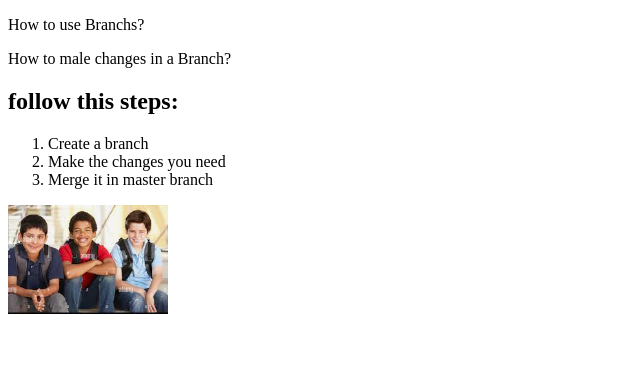
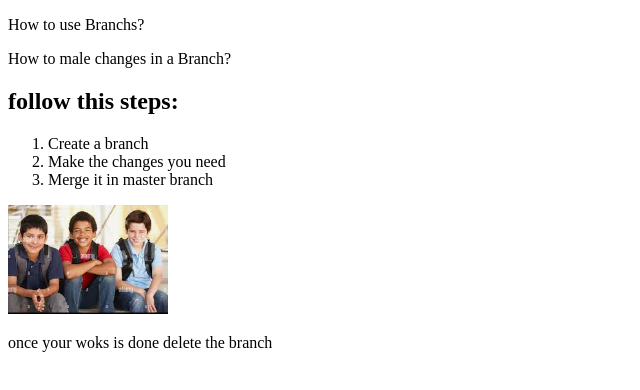
Before and after one commit to Mybralaoui/MyBranchfolder, a plain HTML site: page index.html in a window 1280 px wide. Shown: the whole page, without its empty margins (0-640 px from the left). Drawn offline with Linux system fonts and the light colour scheme.

Commit message:
version 2 in myfirstbrnch: after your work is done don't forget to delete the branch!

```diff
--- a/index.html
+++ b/index.html
@@ -15,6 +15,6 @@
         <li>Merge it in master branch</li>
     </ol>
     <img src="./assets/cap 2.png" alt="">
-
+    <p>once your woks is done delete the branch</p>
 </body>
 </html>
```
